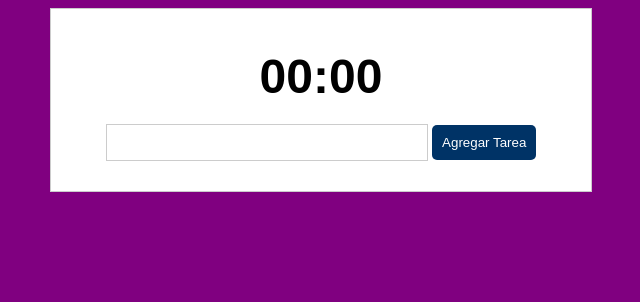
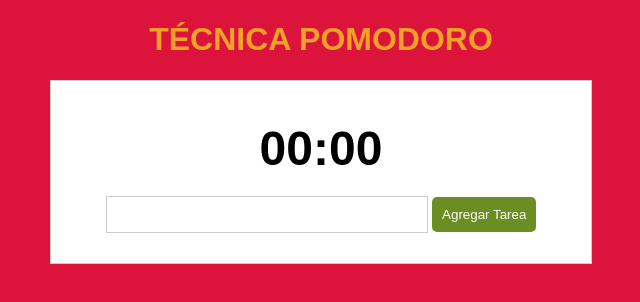
Before and after one commit to simonisdev/App_Pomodoro, a plain HTML site: page index.html in a window 1280 px wide. Shown: the whole page, without its empty margins (319-959 px from the left). Drawn offline with Linux system fonts and the light colour scheme.

Commit message:
ajuste de tiempo y estilos

```diff
--- a/index.html
+++ b/index.html
@@ -8,6 +8,7 @@
     <link rel="stylesheet" href="./main.css">
 </head>
 <body>
+    <h1 class="title--principal" ><a href="https://es.wikipedia.org/wiki/T%C3%A9cnica_Pomodoro" target="_blank">TÉCNICA POMODORO</a></h1>
     <div id="app">
         <div id="time">
             <div id="value"></div>
--- a/main.css
+++ b/main.css
@@ -1,6 +1,16 @@
 body {
     font-family: Arial, Helvetica, sans-serif;
-    background-color: purple;
+    background-color:crimson;
+}
+
+.title--principal {
+    color: white;
+    text-align: center;
+    text-decoration: none;
+}
+.title--principal a {
+    text-decoration: none;
+color: rgba(255, 255, 25, 0.6);
 }
 
 #app {
@@ -33,7 +43,8 @@ input[type="text"] {
 button,
 input[type="submit"] {
     border: none;
-    background-color: #003366;
+    /* background-color: #003366; */
+    background-color: olivedrab;
     color: white;
     padding: 10px;
     border-radius: 5px;
--- a/main.js
+++ b/main.js
@@ -35,11 +35,12 @@ function createTask(value){
 function renderTasks(){
     const html = tasks.map(task => {
         return `
-            <div class="task">
-                <div class="competed">${task.completed ? `<span class="done">Done</span>` : `<button class="start-button" data-id="${task.id}">Start</button>`}</div>
-                <div class="title">${task.title}</div>
-            </div>
+        <div class="task">
+        <div class="competed">${task.completed ? `<span class="done">Done</span>` : `<button class="start-button" data-id="${task.id}">Start</button>`}</div>
+        <div class="title">${task.title}</div>
+        </div>
         `;
+        // alert("tiempo terminado");
     });
 
     const tasksContanier = document.querySelector('#tasks');
@@ -59,8 +60,8 @@ function renderTasks(){
 }
 
 function startButtonHandler(id){
-    // time = 25 * 60;
-    time = 5;
+    time = 25 * 60;
+    // time = 5;
     current = id;
     const taskIndex = tasks.findIndex( task => task.id === id);
     taskName.textContent = tasks[taskIndex].title;
@@ -84,8 +85,8 @@ function timeHandler(id){
 }
 
 function startBreak() {
-    // time = 5 * 60;
-    time = 3;
+    time = 5 * 60;
+    // time = 3;
     taskName.textContent = 'Break';
     renderTime();
     timerBreak = setInterval(() => {
@@ -111,7 +112,6 @@ function renderTime() {
     const minutes = parseInt(time / 60);
     const seconds = parseInt(time % 60);
 
-    // minutos:segundos -> 00:00
     timeDiv.textContent = `${minutes < 10 ? "0": ""}${minutes}:${seconds < 10 ? "0": ""}${seconds}`;
 }
 
```
